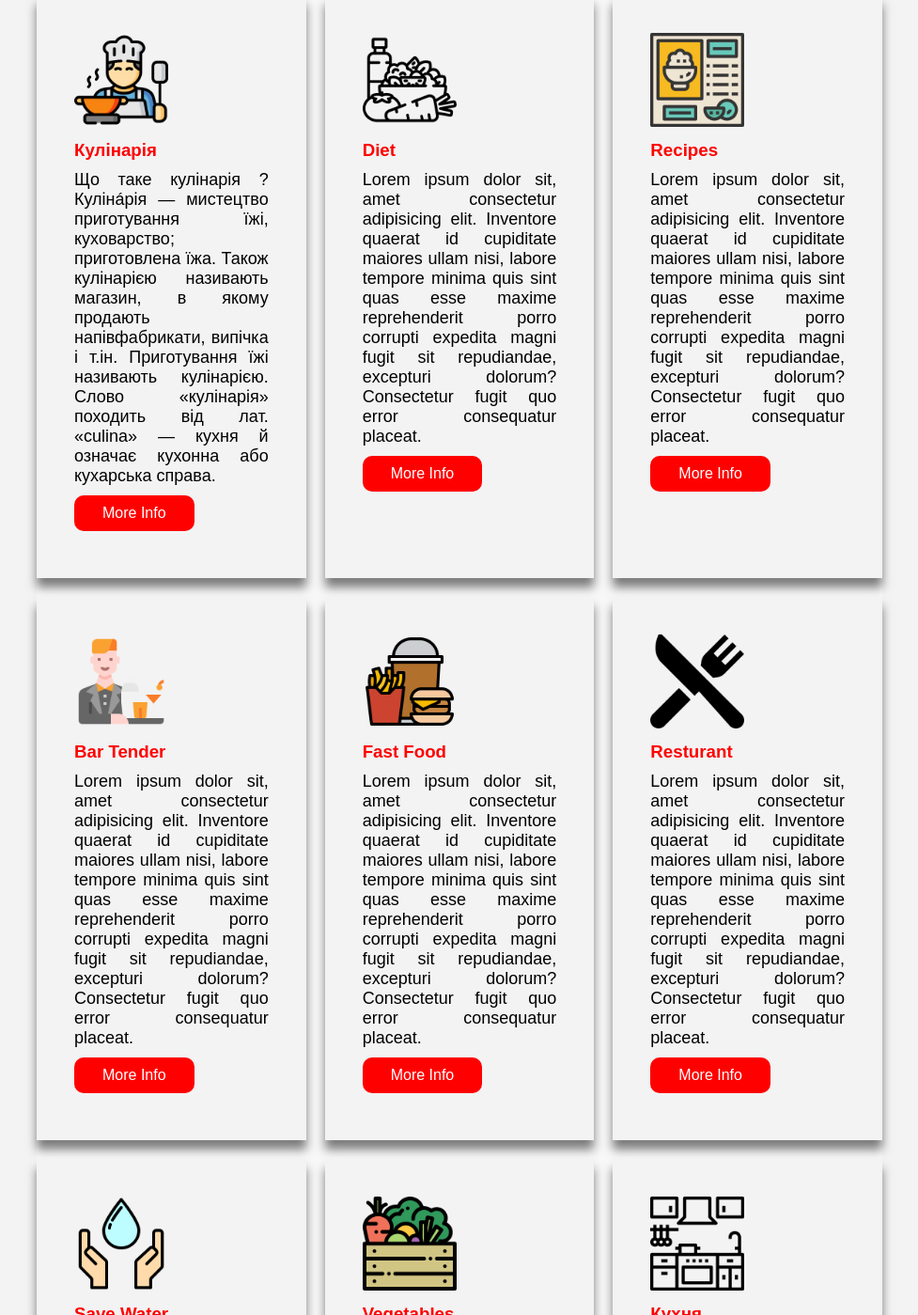
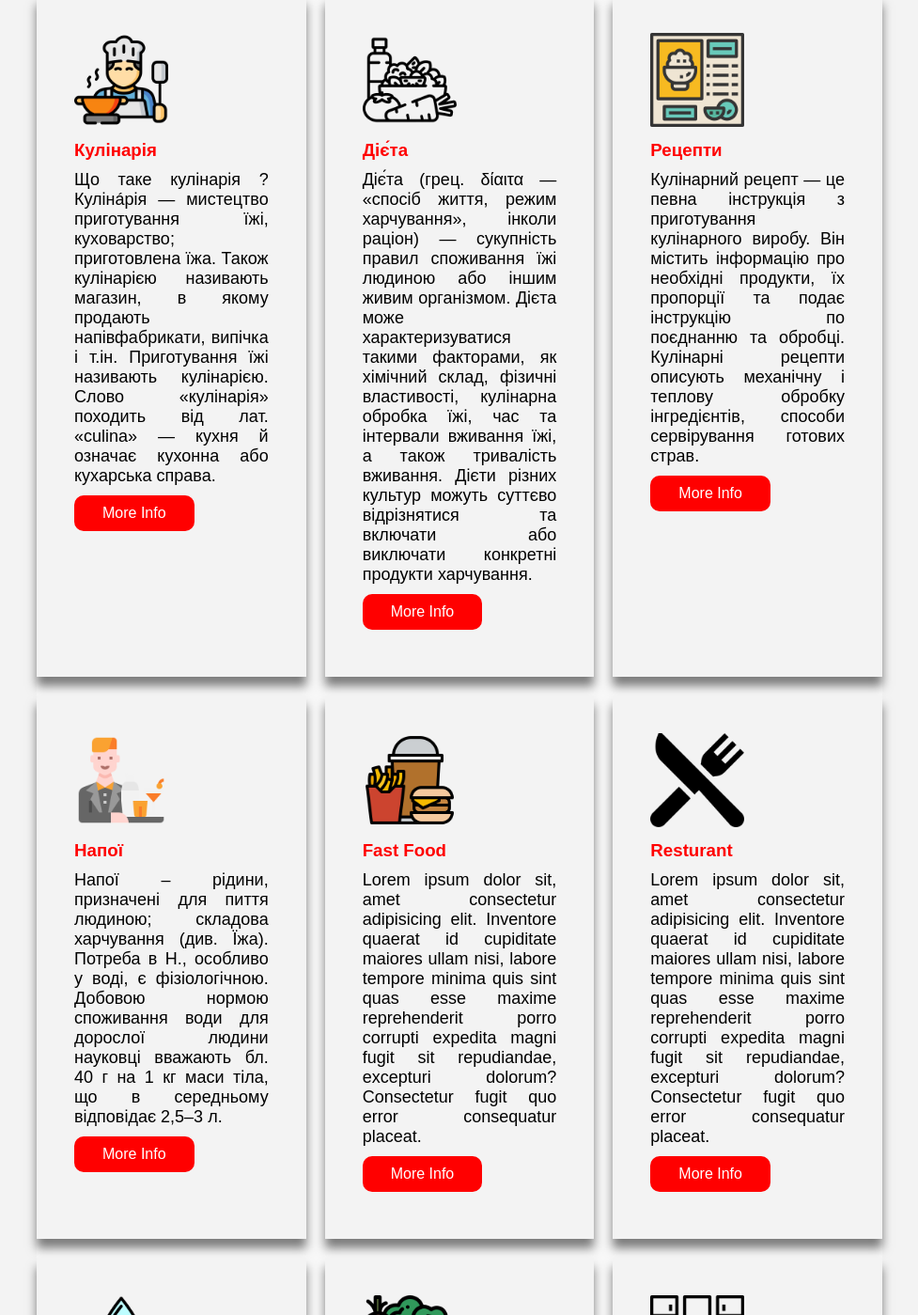
Before and after one commit to Docendos/CookingEasy, a plain HTML site: page Cooking-Website-master/index.html in a window 1280 px wide. Shown: the part 775-2174 px from the top of the page at 94% size, without its empty margins (151-1128 px from the left). Drawn offline with Linux system fonts and the light colour scheme.

Commit message:
До напої

```diff
--- a/Cooking-Website-master/index.html
+++ b/Cooking-Website-master/index.html
@@ -48,28 +48,35 @@
             </div>
             <div class="card">
                 <img src="./img/diet.png" alt="">
-                <h3>Diet</h3>
-                <p>Lorem ipsum dolor sit, amet consectetur adipisicing elit. Inventore quaerat id cupiditate maiores
-                    ullam nisi, labore tempore minima quis sint quas esse maxime reprehenderit porro corrupti expedita
-                    magni fugit sit repudiandae, excepturi dolorum? Consectetur fugit quo error consequatur placeat.
+                <h3>Діє́та</h3>
+                <p>Діє́та (грец. δίαιτα — «спосіб життя, режим харчування», інколи раціон) —
+                    сукупність правил споживання їжі людиною
+                    або іншим живим організмом.
+                    Дієта може характеризуватися такими факторами,
+                    як хімічний склад, фізичні властивості, кулінарна обробка їжі,
+                    час та інтервали вживання їжі, а також тривалість вживання.
+                    Дієти різних культур можуть суттєво відрізнятися та включати
+                    або виключати конкретні продукти харчування.
                 </p>
                 <a href="#" class="btn">More Info</a>
             </div>
             <div class="card">
                 <img src="./img/recipe.png" alt="">
-                <h3>Recipes</h3>
-                <p>Lorem ipsum dolor sit, amet consectetur adipisicing elit. Inventore quaerat id cupiditate maiores
-                    ullam nisi, labore tempore minima quis sint quas esse maxime reprehenderit porro corrupti expedita
-                    magni fugit sit repudiandae, excepturi dolorum? Consectetur fugit quo error consequatur placeat.
+                <h3>Рецепти</h3>
+                <p>Кулінарний рецепт — це певна інструкція з приготування кулінарного виробу.
+                    Він містить інформацію про необхідні продукти, їх пропорції та подає
+                    інструкцію по поєднанню та обробці. Кулінарні рецепти описують механічну
+                    і теплову обробку інгредієнтів, способи сервірування готових страв.
                 </p>
                 <a href="#" class="btn">More Info</a>
             </div>
             <div class="card">
                 <img src="./img/bartender.png" alt="">
-                <h3>Bar Tender</h3>
-                <p>Lorem ipsum dolor sit, amet consectetur adipisicing elit. Inventore quaerat id cupiditate maiores
-                    ullam nisi, labore tempore minima quis sint quas esse maxime reprehenderit porro corrupti expedita
-                    magni fugit sit repudiandae, excepturi dolorum? Consectetur fugit quo error consequatur placeat.
+                <h3>Напої</h3>
+                <p>Напої – рідини, призначені для пиття людиною; складова харчування
+                    (див. Їжа). Потреба в Н., особливо у воді, є фізіологічною.
+                    Добовою нормою споживання води для до­рослої людини науковці вва­жають бл.
+                    40 г на 1 кг маси тіла, що в се­ред­ньому відповідає 2,5–3 л.
                 </p>
                 <a href="#" class="btn">More Info</a>
             </div>
```
